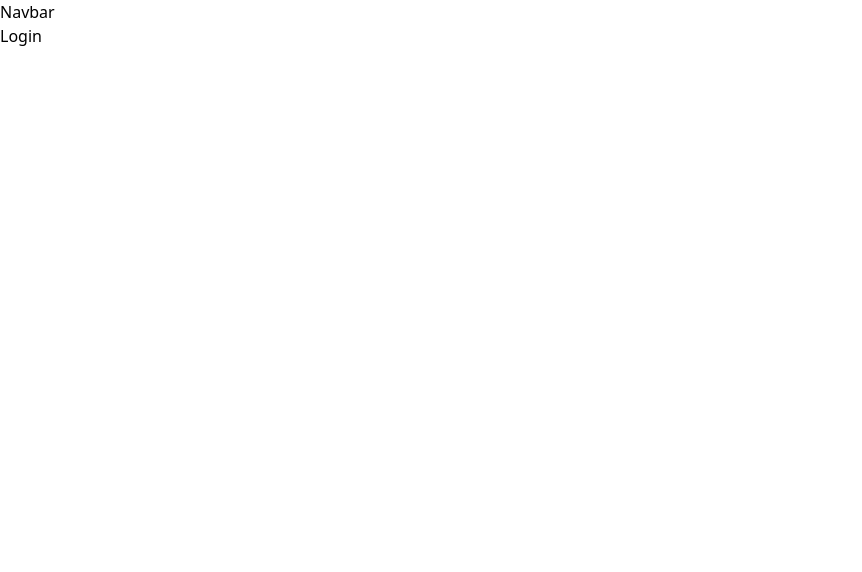
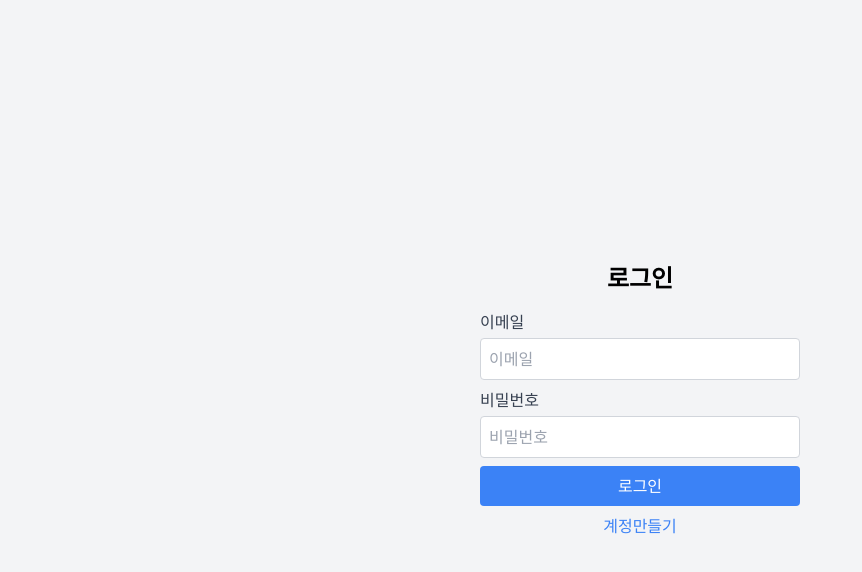
Before and after one commit to rnjs9861/react-lecture, a React (Create React App) app: page / in a window 1280 px wide. Shown: the top 572 px of the page, without its empty margins (0-862 px from the left). Built offline with nearby package versions, Linux system fonts and the light colour scheme.

Commit message:
FB 로그인 및 회원가입 UI

```diff
--- a/src/App.js
+++ b/src/App.js
@@ -1,19 +1,43 @@
 import { BrowserRouter, Route, Routes } from "react-router-dom";
+import EditProfile from "./components/EditProfile";
 import Login from "./components/Login";
+import Navbar from "./components/Navbar";
 import Profile from "./components/Profile";
-import EditProfile from "./components/EditProfile";
-import Navbar from "./components/Navbar";
 import Todo from "./components/Todo";
+import useAuth from "./hooks/useAuth";
+import ProtectedRoute from "./components/ProtectedRoute";
 
 const App = () => {
+  const { user } = useAuth();
   return (
     <BrowserRouter>
-      <Navbar />
+      {user && <Navbar />}
       <Routes>
         <Route path="/" element={<Login />}></Route>
-        <Route path="/profile" element={<Profile />}></Route>
-        <Route path="/edit-profile" element={<EditProfile />}></Route>
-        <Route path="/todo" element={<Todo />}></Route>
+        <Route
+          path="/profile"
+          element={
+            <ProtectedRoute>
+              <Profile />
+            </ProtectedRoute>
+          }
+        ></Route>
+        <Route
+          path="/edit-profile"
+          element={
+            <ProtectedRoute>
+              <EditProfile />
+            </ProtectedRoute>
+          }
+        ></Route>
+        <Route
+          path="/todo"
+          element={
+            <ProtectedRoute>
+              <Todo />
+            </ProtectedRoute>
+          }
+        ></Route>
         <Route path="*" element={<h1>경로가 잘못되었습니다.</h1>}></Route>
       </Routes>
     </BrowserRouter>
--- a/src/components/Login.js
+++ b/src/components/Login.js
@@ -1,7 +1,217 @@
-import React from "react";
+import React, { useState } from "react";
 
 const Login = () => {
-  return <div>Login</div>;
+  // 현재 화면 상태 관리
+  const [isScene, setIsScene] = useState("login");
+  // 입력 항목 상태관리
+  const [name, setName] = useState("");
+  const [email, setEmail] = useState("");
+  const [pw, setPw] = useState("");
+  const [image, setImage] = useState(null);
+  const [previewImage, setPreviewImage] = useState(null);
+  // 입력 에러 상태관리
+  const [error, setError] = useState("");
+  // 미리보기 이미지 상태관리
+  const handleImageChange = e => {
+    // input type="file"
+    const file = e.target.files[0];
+    if (file) {
+      // file 원본을 보관한다.
+      setImage(file);
+      // file 을 미리보기로 만든다.
+      // FileReader 사용해 보기 (Blob 처리)
+      const reader = new FileReader();
+      reader.onloadend = () => {
+        console.log(reader);
+        setPreviewImage(reader.result);
+      };
+      reader.readAsDataURL(file);
+    }
+  };
+  // 로그인 시도시 처리
+  const handleKeyPress = e => {
+    if (e.code === "Enter") {
+      handleAuth();
+    }
+  };
+  const handleAuth = () => {
+    if (!email) {
+      setError("이메일을 입력하세요.");
+      return;
+    }
+    if (!pw) {
+      setError("비밀번호를 입력하세요.");
+      return;
+    }
+    console.log("FB 로그인 시도 처리");
+  };
+  // 회원가입시 처리
+  const handleJoin = () => {
+    if (!name) {
+      setError("닉네임을 입력하세요.");
+      return;
+    }
+    if (!email) {
+      setError("이메일을 입력하세요.");
+      return;
+    }
+    if (!pw) {
+      setError("비밀번호를 입력하세요.");
+      return;
+    }
+    console.log("FB 회원정보 등록 시도 처리");
+    setError("");
+    setName("");
+    setEmail("");
+    setPw("");
+    setPreviewImage(null);
+    setImage(null);
+    setIsScene("login");
+  };
+  return (
+    <div className="flex flex-col items-center justify-center min-h-screen bg-gray-100">
+      <h1 className="text-2xl font-bold mb-4">
+        {isScene == "login" ? "로그인" : "회원가입"}
+      </h1>
+      {/* FB 에 로그인 또는 회원가입시 에러메시지 출력 */}
+      {error && <p className="text-red-500 mb-4">{error}</p>}
+      {isScene == "login" ? (
+        <>
+          <div className="mb-2 w-80">
+            <label className="block text-gray-700">이메일</label>
+            <input
+              value={email}
+              onChange={e => setEmail(e.target.value)}
+              onKeyDown={e => {
+                handleKeyPress(e);
+              }}
+              type="email"
+              placeholder="이메일"
+              className="mt-1 p-2 border border-gray-300 rounded w-full"
+            />
+          </div>
+          <div className="mb-2 w-80">
+            <label className="block text-gray-700">비밀번호</label>
+            <input
+              value={pw}
+              onChange={e => setPw(e.target.value)}
+              onKeyDown={e => {
+                handleKeyPress(e);
+              }}
+              type="password"
+              placeholder="비밀번호"
+              className="mt-1 p-2 border border-gray-300 rounded w-full"
+            />
+          </div>
+          <button
+            className="mb-2 p-2 bg-blue-500 text-white rounded hover:bg-blue-600 w-80"
+            onClick={() => {
+              handleAuth();
+            }}
+          >
+            로그인
+          </button>
+          <button
+            className="text-blue-500 hover:underline"
+            onClick={() => {
+              setIsScene("join");
+              setError("");
+              setEmail("");
+              setPw("");
+            }}
+          >
+            계정만들기
+          </button>
+        </>
+      ) : (
+        <>
+          <div className="mb-2 w-80">
+            <label className="block text-gray-700">이름</label>
+            <input
+              value={name}
+              onChange={e => setName(e.target.value)}
+              type="text"
+              placeholder="이름"
+              className="mt-1 p-2 border border-gray-300 rounded w-full"
+            />
+          </div>
+
+          <div className="mb-2 w-80">
+            <label className="block text-gray-700">이메일</label>
+            <input
+              value={email}
+              onChange={e => setEmail(e.target.value)}
+              type="email"
+              placeholder="이메일"
+              className="mt-1 p-2 border border-gray-300 rounded w-full"
+            />
+          </div>
+
+          <div className="mb-2 w-80">
+            <label className="block text-gray-700">비밀번호</label>
+            <input
+              value={pw}
+              onChange={e => setPw(e.target.value)}
+              type="password"
+              placeholder="비밀번호"
+              className="mt-1 p-2 border border-gray-300 rounded w-full"
+            />
+            <p className="text-xs text-red-500 mt-1">
+              비밀번호는 최소 6자입니다.
+            </p>
+          </div>
+
+          <div className="mb-2 w-80">
+            <label className="block text-gray-700">프로필 이미지</label>
+            <div className="flex items-center mt-1">
+              <label className="cursor-pointer p-2 bg-blue-500 text-white rounded hover:bg-blue-600">
+                파일선택
+                <input
+                  onChange={e => {
+                    // 파일 선택시 이미지 미리보기도 작성해야 함.
+                    // 파일도 보관해야 함.
+                    handleImageChange(e);
+                  }}
+                  type="file"
+                  placeholder="이름"
+                  className="hidden"
+                />
+              </label>
+
+              {/* 이미지가 선태된 경우는 미리보기 아니면 일반 */}
+              {previewImage && (
+                <img
+                  src={previewImage}
+                  className="ml-4 w-16 h-16 object-cover rounded-full"
+                />
+              )}
+            </div>
+          </div>
+
+          <button
+            className="mb-2 p-2 bg-blue-500 text-white rounded hover:bg-blue-600 w-80"
+            onClick={() => handleJoin()}
+          >
+            회원가입
+          </button>
+          <button
+            className="text-blue-500 hover:underline"
+            onClick={() => {
+              setError("");
+              setName("");
+              setEmail("");
+              setPw("");
+              setPreviewImage(null);
+              setImage(null);
+              setIsScene("login");
+            }}
+          >
+            이미 계정이 있습니까?
+          </button>
+        </>
+      )}
+    </div>
+  );
 };
 
 export default Login;
--- a/src/components/ProtectedRoute.js
+++ b/src/components/ProtectedRoute.js
@@ -1,7 +1,11 @@
 import React from "react";
+import useAuth from "../hooks/useAuth";
+import { Navigate, useNavigate } from "react-router-dom";
 
-const ProtectedRoute = () => {
-  return <div>ProtectedRoute</div>;
+const ProtectedRoute = ({ children }) => {
+  const { user } = useAuth();
+
+  return user ? children : <Navigate to="/" />;
 };
 
 export default ProtectedRoute;
--- a/src/hooks/useAuth.js
+++ b/src/hooks/useAuth.js
@@ -1,2 +1,8 @@
-const useAuth = () => {};
+import { useState } from "react";
+
+const useAuth = () => {
+  const [user, setUser] = useState(null);
+
+  return { user };
+};
 export default useAuth;
```
Also changed, not shown: 1 other file (tests, documents, lock files or other folders).
